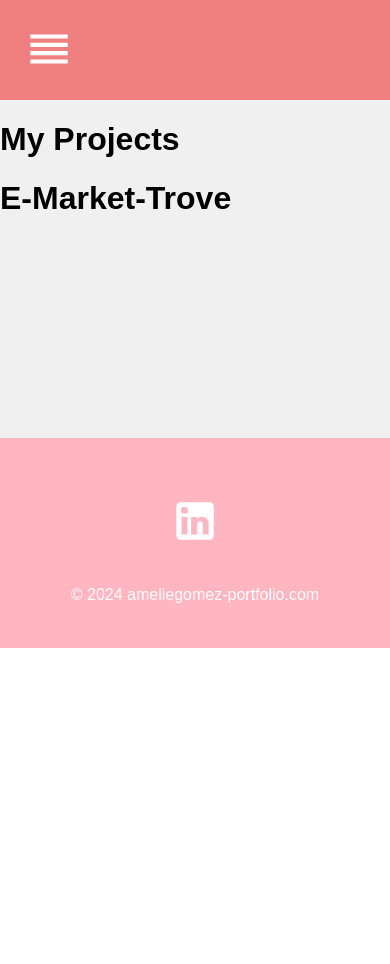
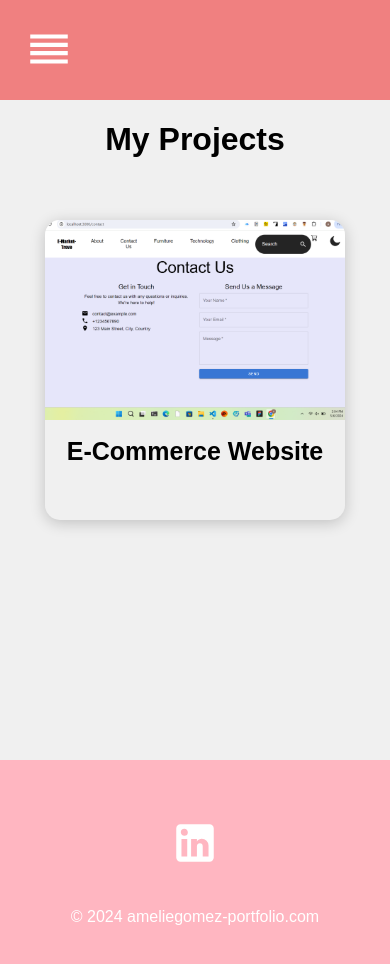
Before and after one commit to agrnerd17/Project2-Portfolio-Website, a React (Create React App) app in the folder portfolio-website/: page /projects in a window 390 px wide. Shown: the top 964 px of the page. Before the commit the page ends 844 px from the top, so only its background shows below. Built offline with nearby package versions, Linux system fonts and the light colour scheme; grey boxes are pictures that could not be loaded.

Commit message:
final website design

```diff
--- a/portfolio-website/src/App.js
+++ b/portfolio-website/src/App.js
@@ -6,6 +6,7 @@
 import Experience from "./pages/Experience";
 import Navbar from './components/Navbar';
 import Footer from "./components/Footer";
+import ProjectDisplay from './pages/ProjectDisplay';
 
 function App() {
   return (
@@ -15,6 +16,7 @@
       <Routes>
         <Route path="/" element={<Home />} />
         <Route path="/projects" element={<Projects />} />
+        <Route path="/projects/:id" element={<ProjectDisplay />} />
         <Route path="/experience" element={<Experience />} />
 
       </Routes>
--- a/portfolio-website/src/components/ProjectItem.js
+++ b/portfolio-website/src/components/ProjectItem.js
@@ -1,8 +1,16 @@
 import React from "react";
+import { useNavigate } from "react-router-dom";
 
-function ProjectItem({image, name}) {
+function ProjectItem({image, name, id}) {
+    const navigate = useNavigate();
     return (
-        <div className="projectItem">
+        <div
+        className="projectItem" onClick={() => {
+            navigate("/projects/" + id);
+
+        }}
+
+    >
             <div style={{backgroundImage: `url(${image})`}} className="bgImage"/>
             <h1> {name} </h1>
         </div>
--- /dev/null
+++ b/portfolio-website/src/helpers/ProjectList.js
@@ -0,0 +1,11 @@
+import Proj1 from "../assets/e-market-trove.png";
+
+
+
+export const ProjectList = [
+    {
+        name: "E-Commerce Website",
+        image: Proj1,
+        skills: "ReactJS, Material UI, HTML, CSS",
+    }
+];
--- /dev/null
+++ b/portfolio-website/src/pages/ProjectDisplay.js
@@ -0,0 +1,22 @@
+import React from "react";
+import { useParams } from "react-router-dom";
+import { ProjectList } from "../helpers/ProjectList";
+import GitHubIcon from "@mui/icons-material/GitHub";
+import "../styles/ProjectDisplay.css";
+
+function ProjectDisplay() {
+    const { id } = useParams();
+    const project = ProjectList[id];
+    return (
+    <div className="project">
+        <h1>{project.name}</h1>
+        <img src={project.image}/>
+        <p>
+           <b> Skills: </b> {project.skills}
+        </p>
+        <GitHubIcon />
+    </div>
+    );
+}
+
+export default ProjectDisplay;
--- a/portfolio-website/src/pages/Projects.js
+++ b/portfolio-website/src/pages/Projects.js
@@ -1,14 +1,18 @@
 import React from "react";
 import ProjectItem from "../components/ProjectItem";
-import Proj1 from "../assets/e-market-trove.png";
+import "../styles/Projects.css";
+import {ProjectList} from "../helpers/ProjectList";
 
 function Projects() {
     return (
     <div className="projects">
         <h1>My Projects</h1>
         <div className="projectList">
-            <ProjectItem name="E-Market-Trove" image={Proj1}/>
-            <ProjectItem />
+            {ProjectList.map((project, idx) => {
+                return (
+                <ProjectItem id={idx} name={project.name} image={project.image}/>
+                );
+            })}
 
         </div>
     </div>
--- /dev/null
+++ b/portfolio-website/src/styles/ProjectDisplay.css
@@ -0,0 +1,29 @@
+.project {
+    width: 100%;
+    height: calc(100vh-100px);
+    display: flex;
+    justify-content: center;
+    align-items: center;
+    flex-direction: column;
+}
+
+.project h1 {
+    margin-top: 50px;
+    color: lightcoral;
+    font-size: 35px;
+}
+
+.project img {
+    width: 700px;
+    border-radius: 10px;
+}
+
+.project p {
+    font-size: 40px;
+    color: lightcoral;
+}
+
+.project svg {
+    font-size: 60px;
+    color: lightcoral;
+}
--- /dev/null
+++ b/portfolio-website/src/styles/Projects.css
@@ -0,0 +1,69 @@
+.projects {
+    width: 100%;
+    height: auto;
+    display: flex;
+    justify-content: center;
+    align-items: center;
+    flex-direction: column;
+}
+
+.projects .projectTitle {
+    text-align: center;
+    color: lightcoral;
+    font-size: 60px;
+    font-weight: bolder;
+}
+
+.projectList {
+    width: 70vw;
+    height: auto;
+    display: grid;
+    grid-template-columns: 1fr 1fr 1fr;
+    place-items: center;
+}
+
+.projectItem {
+    border-radius: 15px;
+    width: 300px;
+    height: 300px;
+    margin: 40px;
+    box-shadow: 0px 3px 15px rgba(0, 0, 0, 0.2);
+    text-align: center;
+}
+
+.projectItem:hover {
+    box-shadow: 0px 3px 15px rgba(0, 0, 0, 0.5);
+    transition: 0.3s ease-in;
+    cursor: pointer;
+}
+
+.projectItem .bgImage {
+    border-top-left-radius: 15px;
+    border-top-right-radius: 15px;
+    width: 100%;
+    height: 200px;
+    background-position: center;
+    background-repeat: no-repeat;
+    background-size: cover;
+}
+
+.projectItem h1 {
+    font-size: 25px;
+}
+
+@media only screen and (max-width: 1300px) {
+    .projectList {
+        grid-template-columns: 1fr 1fr;
+    }
+}
+
+@media only screen and (max-width: 800px) {
+    .projectList {
+        grid-template-columns: 1fr;
+        width: 100%;
+    }
+    .projectItem {
+        width: 300px;
+        height: 300px;
+    }
+}
```
